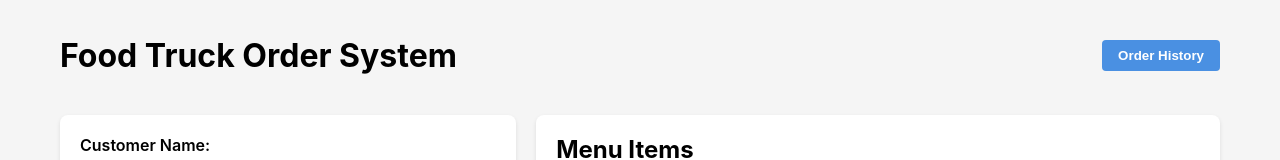
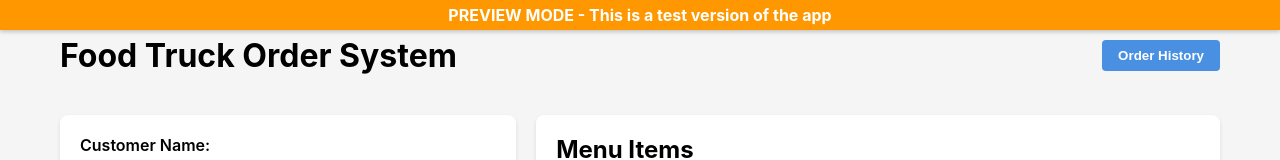
Before and after one commit to walkn/food-truck-app, a React (Create React App) app: page / in a window 1280 px wide. Shown: the top 160 px of the page. Built offline with nearby package versions, Linux system fonts and the light colour scheme; no server answers; the database is empty.

Commit message:
Firebase hosting setup

```diff
--- a/src/components/App.js
+++ b/src/components/App.js
@@ -7,6 +7,7 @@ import CustomerInput from './CustomerInput';
 import { useOrders } from '../contexts/OrdersContext';
 import '../styles/App.css';
 import OrderSummaryReport from './OrderSummaryReport';
+import PreviewBanner from './PreviewBanner';
 
 function App() {
   const {
@@ -36,6 +37,7 @@ function App() {
 
   return (
     <div className="app">
+      {process.env.REACT_APP_ENVIRONMENT === 'preview' && <PreviewBanner />}
       <Header
         showHistory={showHistory}
         setShowHistory={setShowHistory}
--- /dev/null
+++ b/src/components/PreviewBanner.js
@@ -0,0 +1,25 @@
+import React from 'react';
+
+const PreviewBanner = () => {
+  const bannerStyle = {
+    position: 'fixed',
+    top: 0,
+    left: 0,
+    width: '100%',
+    backgroundColor: '#ff9800',
+    color: 'white',
+    textAlign: 'center',
+    padding: '5px 0',
+    zIndex: 1000,
+    fontWeight: 'bold',
+    boxShadow: '0 2px 4px rgba(0,0,0,0.2)'
+  };
+
+  return (
+    <div style={bannerStyle}>
+      PREVIEW MODE - This is a test version of the app
+    </div>
+  );
+};
+
+export default PreviewBanner;
```
Also changed, not shown: firebase.json (added), 2 other files (tests, documents, lock files or other folders).
